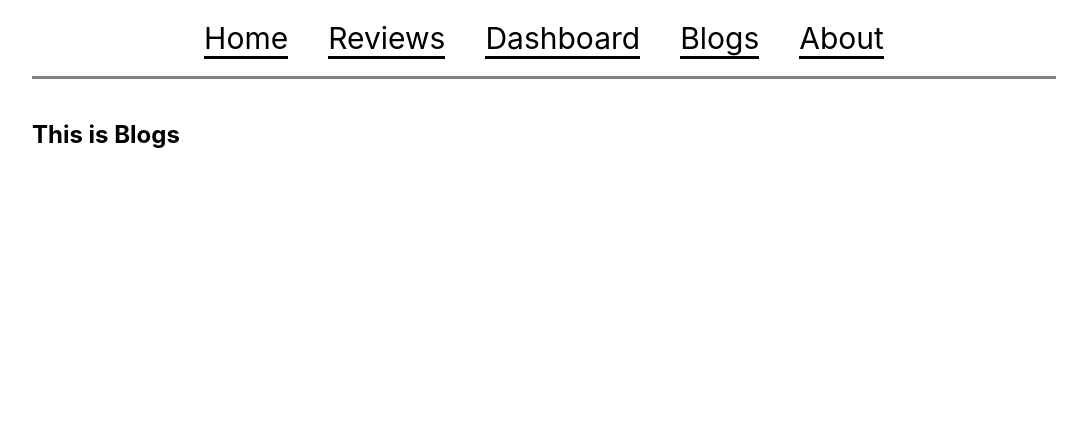
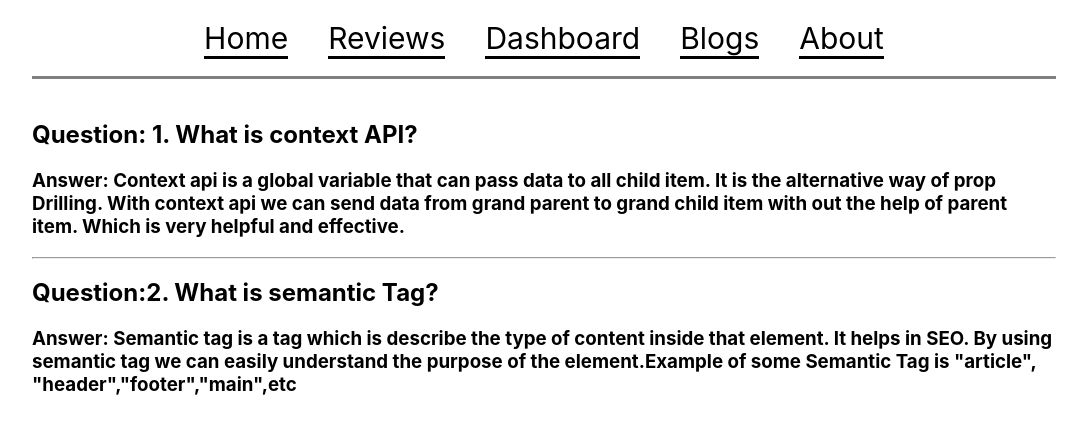
Before and after one commit to NA-Asraful-Khan/My-Photograpy-authenticated, a React (Create React App) app: page /Blogs in a window 1280 px wide. Shown: the top 434 px of the page, without its empty margins (96-1183 px from the left). Built offline with nearby package versions, Linux system fonts and the light colour scheme.

Commit message:
Blog done

```diff
--- a/src/Componants/Blogs/Blogs.js
+++ b/src/Componants/Blogs/Blogs.js
@@ -3,7 +3,11 @@ import React from 'react';
 const Blogs = () => {
     return (
         <div className='blogs pd'>
-            <h2>This is Blogs</h2>
+            <h2>Question: 1. What is context API?</h2>
+            <h3>Answer: Context api is a global variable that can pass data to all child item. It is the alternative way of prop Drilling. With context api we can send data from grand parent to grand child item with out the help of parent item. Which is very helpful and effective.</h3>
+            <hr />
+            <h2>Question:2. What is semantic Tag?</h2>
+            <h3>Answer: Semantic tag is a tag which is describe the type of content inside that element. It helps in SEO. By using semantic tag we can easily understand the purpose of the element.Example of some Semantic Tag is "article", "header","footer","main",etc</h3>
         </div>
     );
 };
--- a/src/Componants/Home/Home.js
+++ b/src/Componants/Home/Home.js
@@ -10,7 +10,7 @@ const Home = () => {
             <HomeTop></HomeTop>
             <HomeBottom>
                 <div className='reviewDiv'>
-                    <Link className='reviewButton' to="/Reviews">Reviews</Link>
+                    <Link className='reviewButton' to="/Reviews">See All Reviews</Link>
                 </div>
             </HomeBottom>
         </div>
```
